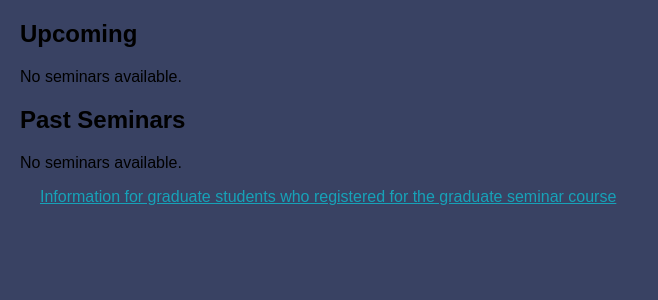
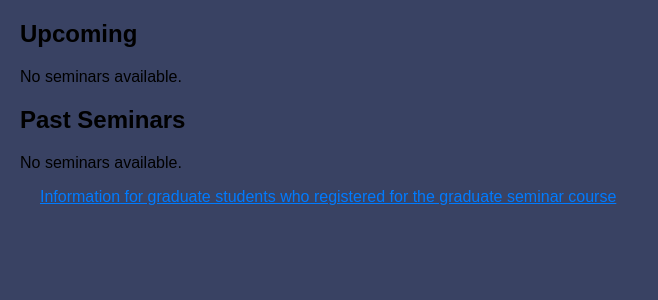
Before and after one commit to berkay13/berkay13.github.io, a PHP site: page /dashboard.php in a window 1280 px wide. Shown: the part 156-456 px from the top of the page, without its empty margins (0-658 px from the left). Run offline with PHP 8.4, Linux system fonts and the light colour scheme; data that the repository does not hold is empty; a stand-in replaces the project's code that opens the database connection.

Commit message:
Update dashboard.css

```diff
--- a/css/dashboard.css
+++ b/css/dashboard.css
@@ -273,7 +273,7 @@ a:hover {
 }
 
 .info-link {
-    color: #17a2b8;
+    color: #007BFF;
     text-decoration: underline;
     cursor: pointer;
 	margin-top: 30px;
```
